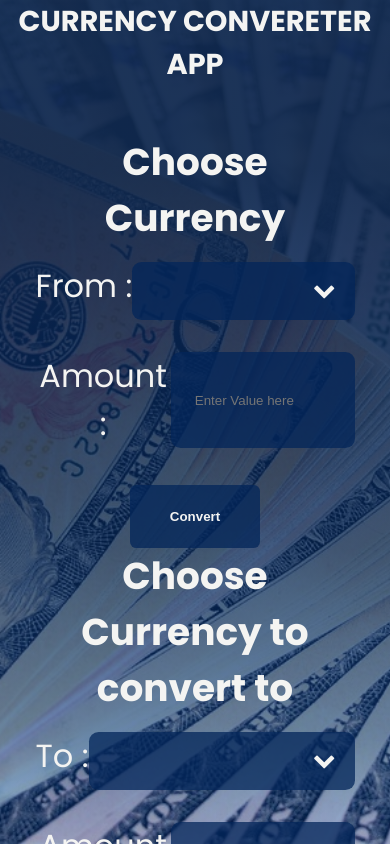
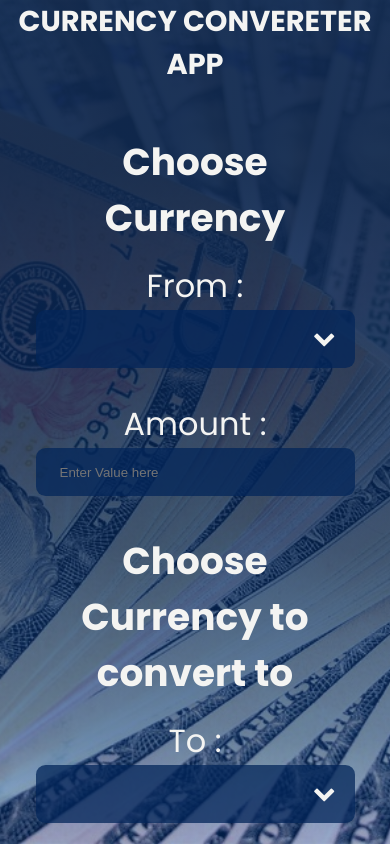
Before and after one commit to tarekelkanaria/frontend-practices, a website built with webpack: page currency-converter/index.html in a window 390 px wide. Built offline with nearby package versions, Linux system fonts and the light colour scheme; no server answers.

Commit message:
Modify style

```diff
--- a/currency-converter/src/style.css
+++ b/currency-converter/src/style.css
@@ -85,6 +85,17 @@ h3 {
   justify-content: space-around;
   margin-bottom: 2rem;
 }
+.select > p:first-child,
+.amount > p:first-child,
+.amount > label:first-child {
+  white-space: nowrap;
+}
+@media (max-width: 991px) {
+  .select,
+  .amount {
+    flex-direction: column;
+  }
+}
 .base-currency,
 .converted-currency {
   display: inline-block;
@@ -121,6 +132,13 @@ h3 {
   border-radius: 0.6rem;
   background-color: rgba(3, 38, 90, 0.75);
   width: 60%;
+  height: 3rem;
+}
+@media (max-width: 991px) {
+  #amount-from,
+  .amount-to {
+    width: 100%;
+  }
 }
 .base-list,
 .converted-list {
@@ -168,6 +186,11 @@ h3 {
   border-radius: 0.4rem;
   cursor: pointer;
 }
+@media (max-width: 991px) {
+  .convert {
+    order: 3;
+  }
+}
 .icon {
   max-width: 5%;
   width: 5%;
```
